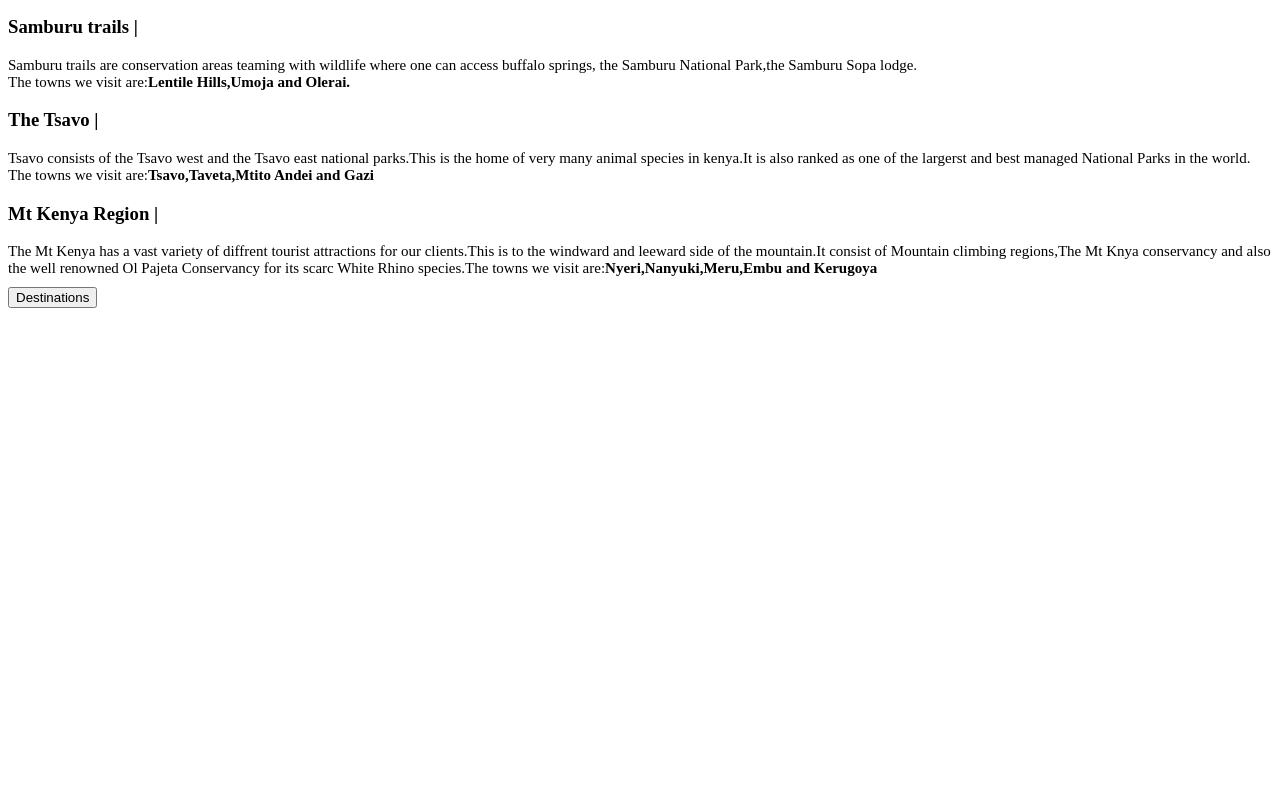
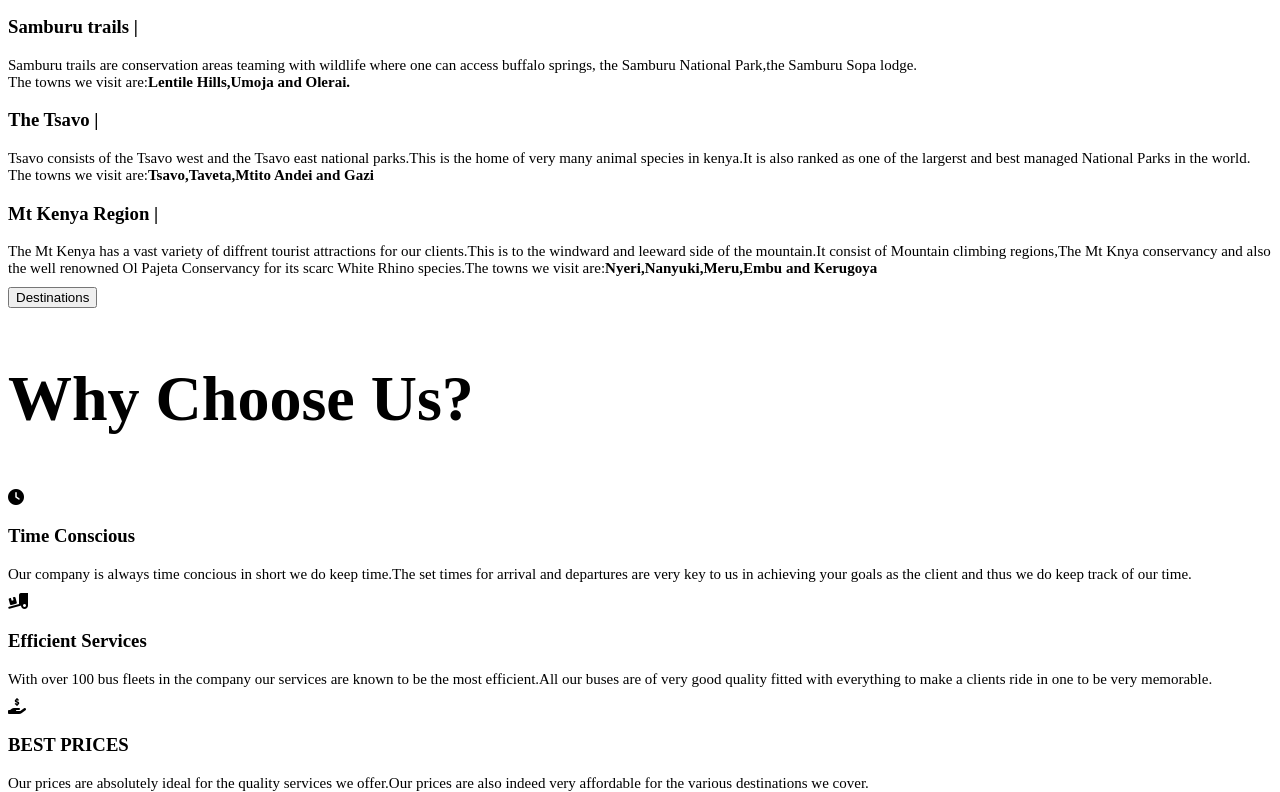
Before and after one commit to lemuelnjuki/my-project-phase-1, a plain HTML site: page index.html in a window 1280 px wide. Shown: the part 1264-2056 px from the top of the page. Before the commit the page ends 1572 px from the top, so only its background shows below. Drawn offline with Linux system fonts and the light colour scheme.

Commit message:
page 3 why chhoose us

```diff
--- a/index.html
+++ b/index.html
@@ -123,6 +123,32 @@
                 </div>
                 <button>Destinations</button>
             </article>
+            <article id="choose-us">
+                <h2>Why Choose Us?</h2>
+                <div class="choose">
+                    <div>
+                        <i class="fa-solid fa-clock"></i>
+                        <h3>Time Conscious</h3>
+                        <p>Our company is always time concious in short we do keep time.The set times for arrival
+                            and departures are very key to us in achieving your goals as the client and thus we do keep
+                            track of our time.
+                        </p>
+                    </div>
+                    <div>
+                        <i class="fa-solid fa-truck-ramp-box"></i>
+                        <h3>Efficient Services</h3>
+                        <p>With over 100 bus fleets in the company our services are known to be the most efficient.All our buses are of very good quality fitted with everything to make a clients ride in one to be very memorable.</p>
+                    </div>
+                    <div>
+                        <i class="fa-solid fa-hand-holding-dollar"></i>
+                        <h3>BEST PRICES</h3>
+                        <p>Our prices are absolutely ideal for the quality services we offer.Our prices are
+                            also indeed very affordable for the various destinations we cover.
+                        </p>
+                    </div>
+                </div>
+            </article>
+            </article>
 
 
 
```
